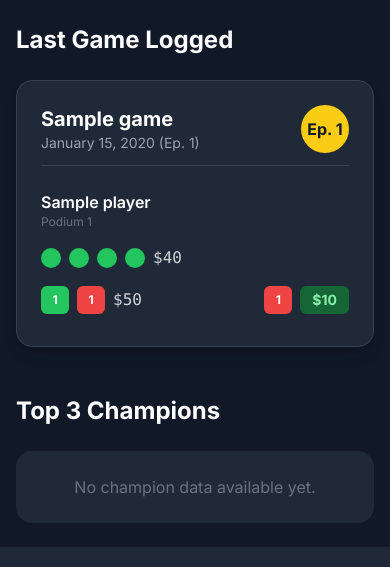
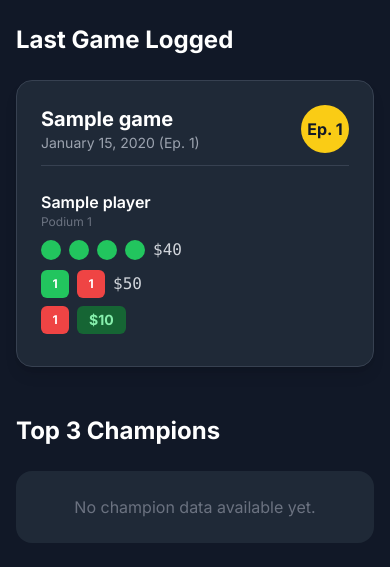
Before and after one commit to PittCaleb/perfectArchive, a Django app: page / in a window 390 px wide. Shown: the part 880-1447 px from the top of the page. Run offline with Django 5.2, Linux system fonts and the light colour scheme; tables that the repository leaves empty hold one stand-in row (values such as "Sample post"); some libraries are stand-ins or nearby versions.

Commit message:
Many UI updates

```diff
--- a/templates/archives/index.html
+++ b/templates/archives/index.html
@@ -46,7 +46,7 @@
 
             <!-- Player List -->
             {% for player in latest_game.players.all|dictsort:"podium_number" %}
-            <div class="grid grid-cols-1 md:grid-cols-12 gap-4 items-center py-2 {% if not forloop.last %}border-b border-gray-900/50{% endif %}">
+            <div class="flex flex-col md:grid md:grid-cols-12 gap-2 md:gap-4 md:items-center py-2 {% if not forloop.last %}border-b border-gray-900/50{% endif %}">
                 <!-- Player Name and Podium -->
                 <div class="md:col-span-3">
                     <p class="font-semibold text-white">{{ player.name }}</p>
@@ -62,10 +62,8 @@
                     <span class="ml-4 font-mono text-gray-300">${{ player.round_total_score|floatformat:0 }}</span>
                 </div>
 
-                <!-- Fast Line & Final Winnings Column -->
-                <div class="md:col-span-5 flex items-center justify-between">
-                    <!-- Fast Line Results (Aligned Left) -->
-                    <div>
+                <!-- Fast Line Results -->
+                <div class="md:col-span-3">
                     {% if player.is_advancing %}
                         <div class="flex items-center space-x-2">
                             <div class="bg-green-500 text-white font-bold text-xs w-7 h-7 rounded-md flex items-center justify-center">{{ player.fast_line_correct_count|default:"-" }}</div>
@@ -75,8 +73,8 @@
                     {% endif %}
                 </div>
 
-                    <!-- Final Winnings (Aligned Right) -->
-                    <div>
+                <!-- Final Winnings -->
+                <div class="md:col-span-2 md:justify-self-end">
                     {% if player.is_winner %}
                         <div class="inline-flex items-center space-x-2">
                             {% if player.final_round_correct_count == 5 %}
@@ -88,7 +86,6 @@
                             {% endif %}
                         </div>
                     {% endif %}
-                    </div>
                 </div>
             </div>
             {% endfor %}
```
Also changed, not shown: templates/archives/recent_games.html (+5 -6 lines). Lines whose indentation alone changed are shown as unchanged.
